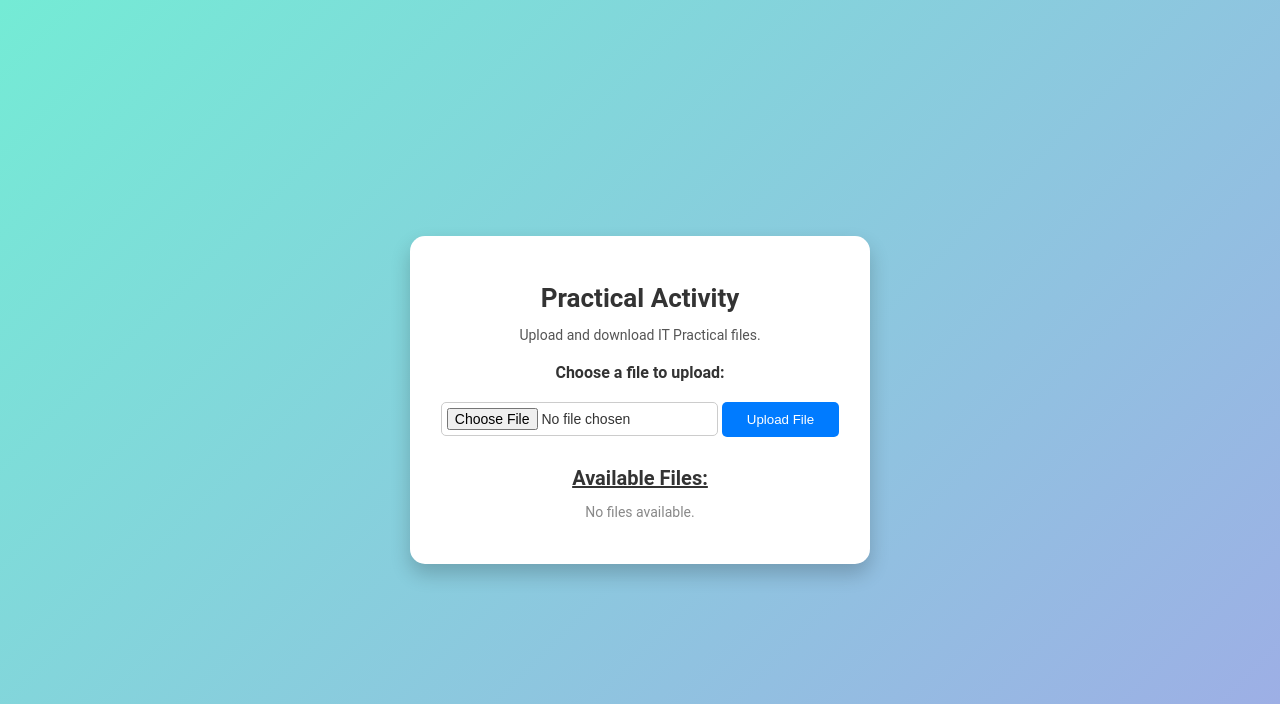
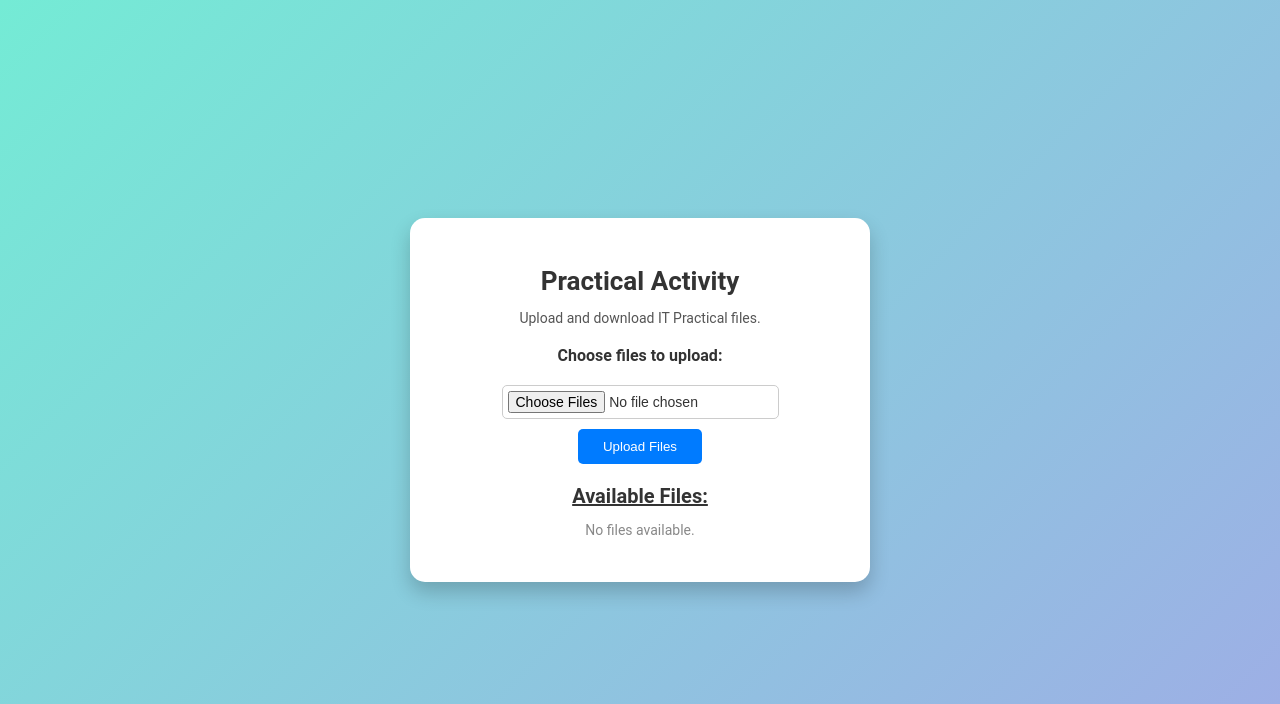
Before and after one commit to adarsh1verma/trying, a Flask app: template templates/index.html in a window 1280 px wide. Shown: the top 704 px of the page. Run offline with Flask 3, Linux system fonts and the light colour scheme; the template is opened without the code that fills it, so the values that code supplies are empty.

Commit message:
"Refactor file upload functionality to support multiple file uploads, update upload folder path and template"

```diff
--- a/app.py
+++ b/app.py
@@ -1,34 +1,31 @@
-from flask import Flask, render_template, request, send_from_directory, redirect, url_for
+from flask import Flask, request, render_template, redirect, url_for, send_from_directory
 import os
 
 app = Flask(__name__)
-
-# Set the upload folder path relative to the app.py location
-BASE_DIR = os.path.dirname(os.path.abspath(__file__))
-UPLOAD_FOLDER = os.path.join(BASE_DIR, 'uploads')
+UPLOAD_FOLDER = 'uploads'
 app.config['UPLOAD_FOLDER'] = UPLOAD_FOLDER
 
-# Ensure the uploads folder exists
-os.makedirs(app.config['UPLOAD_FOLDER'], exist_ok=True)
+# Ensure the upload folder exists
+os.makedirs(UPLOAD_FOLDER, exist_ok=True)
 
 @app.route('/')
-def home():
-    # List all files in the uploads folder
+def index():
+    # List available files in the upload folder
     files = os.listdir(app.config['UPLOAD_FOLDER'])
     return render_template('index.html', files=files)
 
 @app.route('/upload', methods=['POST'])
-def upload_file():
-    if 'file' not in request.files:
-        return redirect(request.url)
+def upload():
+    if 'files' not in request.files:
+        return 'No file part', 400
 
-    file = request.files['file']
-    if file.filename == '':
-        return redirect(request.url)
+    files = request.files.getlist('files')
+    for file in files:
+        if file.filename == '':
+            continue  # Skip files with no name
+        file.save(os.path.join(app.config['UPLOAD_FOLDER'], file.filename))
 
-    # Save the file to the uploads folder
-    file.save(os.path.join(app.config['UPLOAD_FOLDER'], file.filename))
-    return redirect(url_for('home'))
+    return redirect(url_for('index'))
 
 @app.route('/uploads/<filename>')
 def download_file(filename):
--- a/templates/index.html
+++ b/templates/index.html
@@ -13,10 +13,11 @@
 
         <!-- Form to upload file -->
         <form action="/upload" method="post" enctype="multipart/form-data" class="upload-form">
-            <label for="file" class="file-label">Choose a file to upload:</label>
-            <input type="file" name="file" id="file" required>
-            <button type="submit" class="upload-button">Upload File</button>
+            <label for="file" class="file-label">Choose files to upload:</label>
+            <input type="file" name="files" id="file" multiple required>
+            <button type="submit" class="upload-button">Upload Files</button>
         </form>
+
 
         <h2 class="available-files-title">Available Files:</h2>
         {% if files %}
```
Also changed, not shown: uploads/Ar gi.jpg (added), uploads/Lelouch.png (added), uploads/Mo tre.jpeg (added), uploads/Mot1.png (added), uploads/aga th go.jpg (added), uploads/drawing-burning-tree-night-generative-ai_384720-1108.png (added), uploads/sam vs dr.png (added).
